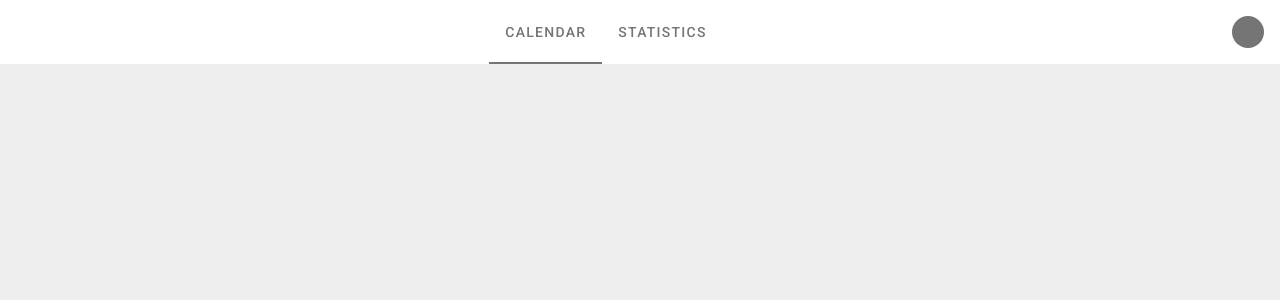
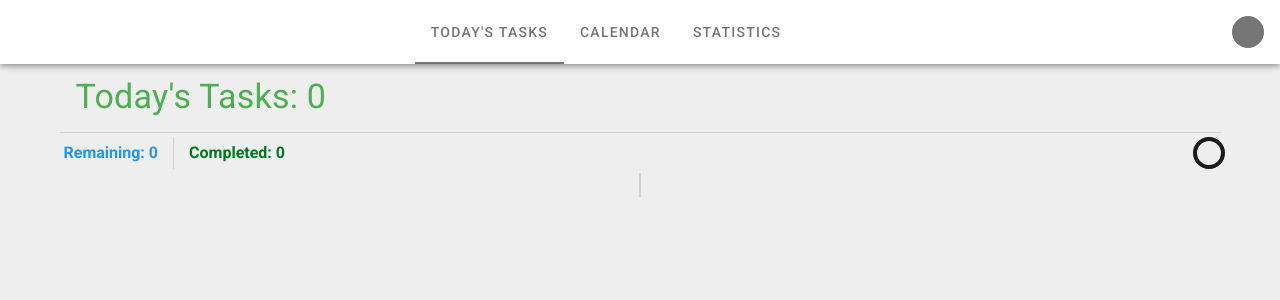
Before and after one commit to slkrx/calendar, a Vue app: page /todays-tasks in a window 1280 px wide. Shown: the top 300 px of the page. Built offline with nearby package versions, Linux system fonts and the light colour scheme.

Commit message:
add today's tasks page

```diff
--- a/src/components/AppBar.vue
+++ b/src/components/AppBar.vue
@@ -2,17 +2,19 @@
     <v-app-bar
       app
       color="white"
-      flat
     >
       <v-tabs
           centered
           class="ml-n9"
           color="grey darken-1"
       >
-        <v-tab @click="showCalendar">
+        <v-tab exact :to="{ name: 'TodaysTasks' }">
+          Today's Tasks
+        </v-tab>
+        <v-tab exact :to="{ name: 'Calendar' }">
           Calendar
         </v-tab>
-        <v-tab @click="showStatistics">
+        <v-tab exact :to="{ name: 'Statistics' }">
           Statistics
         </v-tab>
       </v-tabs>
@@ -23,20 +25,3 @@
       ></v-avatar>
     </v-app-bar>
 </template>
-
-<script>
-export default {
-  methods: {
-    showCalendar() {
-      if (this.$router.currentRoute.name != 'Calendar') {
-        this.$router.push({ name: 'Calendar' })
-      }
-    },
-    showStatistics() {
-      if (this.$router.currentRoute.name != 'Statistics') {
-        this.$router.push({ name: 'Statistics' })
-      }
-    }
-  }
-}
-</script>
--- a/src/components/CalendarEventShow.vue
+++ b/src/components/CalendarEventShow.vue
@@ -5,7 +5,11 @@
         flat
     >
         <v-toolbar :color="color" dark>
-            <v-toolbar-title v-html="name"></v-toolbar-title>
+            <v-text-field
+                v-model="nameNew"
+                full-width
+                hide-details
+            ></v-text-field>
         </v-toolbar>
         <v-card-text>
             <v-textarea v-model="descriptionNew"></v-textarea>
@@ -13,6 +17,38 @@
                 v-model="completedNew"
                 label="Completed"
             ></v-checkbox>
+            <v-menu
+                v-model="colorPickerOpen"
+                :close-on-content-click="false"
+                offset-x
+            >
+                <template v-slot:activator="{ on }">
+                    <v-chip
+                        v-on="on"
+                        :color="colorNew"
+                        dark
+                    >
+                        Color
+                    </v-chip>
+                </template>
+                <v-card>
+                    <v-card-text>
+                        <v-color-picker
+                            v-model="colorNew"
+                            :hide-inputs="true"
+                        ></v-color-picker>
+                    </v-card-text>
+                    <v-card-actions>
+                        <v-spacer></v-spacer>
+                        <v-btn
+                            @click="colorPickerOpen = false"
+                            icon
+                        >
+                            <v-icon>mdi-check</v-icon>
+                        </v-btn>
+                    </v-card-actions>
+                </v-card>
+            </v-menu>
         </v-card-text>
         <v-card-actions>
             <v-btn @click="save">
@@ -40,7 +76,10 @@ export default {
     data: function() {
         return {
             descriptionNew: this.description,
-            completedNew: this.completed
+            completedNew: this.completed,
+            colorNew: this.color,
+            colorPickerOpen: false,
+            nameNew: this.name
         }
     },
     methods: {
@@ -52,7 +91,9 @@ export default {
             this.updateEvent({
                 id: this.id,
                 description: this.descriptionNew,
-                completed: this.completedNew
+                completed: this.completedNew,
+                color: this.colorNew,
+                name: this.nameNew
             })
             this.close()
         }
@@ -61,6 +102,8 @@ export default {
         id: function () {
             this.descriptionNew = this.description
             this.completedNew = this.completed
+            this.colorNew = this.color
+            this.nameNew = this.name
         }
     }
 }
--- /dev/null
+++ b/src/components/Task.vue
@@ -0,0 +1,37 @@
+<template>
+    <v-card>
+        <v-card-title v-html="task.name"></v-card-title>
+        <v-card-text v-html="task.description"></v-card-text>
+        <v-checkbox v-model="completed"></v-checkbox>
+    </v-card>
+</template>
+
+<script>
+import { mapGetters, mapMutations } from 'vuex'
+
+export default {
+    props: [
+        'taskId'
+    ],
+    methods: {
+        ...mapMutations([ 'updateEvent' ])
+    },
+    computed: {
+        ...mapGetters([ 'getEvent' ]),
+        task() {
+            return this.getEvent(this.taskId)
+        },
+        completed: {
+            get() {
+                return this.task.completed
+            },
+            set(value) {
+                this.updateEvent({
+                    id: this.taskId,
+                    completed: value
+                })
+            }
+        }
+    }
+}
+</script>
--- a/src/router/index.js
+++ b/src/router/index.js
@@ -2,6 +2,7 @@ import Vue from 'vue'
 import VueRouter from 'vue-router'
 import Calendar from '../views/Calendar.vue'
 import Statistics from '../views/Statistics.vue'
+import TodaysTasks from '../views/TodaysTasks.vue'
 
 Vue.use(VueRouter)
 
@@ -15,6 +16,11 @@ const routes = [
     path: '/statistics',
     name: 'Statistics',
     component: Statistics
+  },
+  {
+    path: '/todays-tasks',
+    name: 'TodaysTasks',
+    component: TodaysTasks
   }
 ]
 
--- a/src/store/index.js
+++ b/src/store/index.js
@@ -2,6 +2,8 @@ import Vue from 'vue'
 import Vuex from 'vuex'
 
 Vue.use(Vuex)
+
+import moment from 'moment'
 
 export default new Vuex.Store({
   state: {
@@ -49,5 +51,15 @@ export default new Vuex.Store({
         }
       }
     }
+  },
+  getters: {
+    todaysTasks(state) {
+      return state.events.filter(event => {
+        return moment(event.start).isSame(moment(), 'day')
+      }).sort((a, b) => a.start - b.start)
+    },
+    getEvent: (state) => (id) => {
+      return state.events[id]
+    }
   }
 })
--- /dev/null
+++ b/src/views/TodaysTasks.vue
@@ -0,0 +1,70 @@
+<template>
+    <v-container>
+        <h2 class="display-1 success--text pl-4">
+            Today's Tasks: {{ todaysTasks.length }}
+        </h2>
+        <v-divider class="mt-4"></v-divider>
+        <v-row
+            class="my-1"
+            align="center"
+        >
+            <strong class="mx-4 info--text text-darken-2">
+                Remaining: {{ remainingTasks.length }}
+            </strong>
+
+            <v-divider vertical></v-divider>
+
+            <strong class="mx-4 success--text text--darken-2">
+                Completed: {{ completedTasks.length }}
+            </strong>
+
+            <v-spacer></v-spacer>
+
+            <v-progress-circular
+                :value="progress"
+                class="mr-2"
+            ></v-progress-circular>
+        </v-row>
+        <v-timeline>
+            <v-timeline-item
+                v-for="task in todaysTasks"
+                :key="task.id"
+                :color="task.color"
+                fill-dot
+            >
+                <template v-slot:opposite>
+                    <span
+                        class="headline font-weight-bold"
+                        :style="{ color: task.color }"
+                    >
+                        {{ task.start | moment("h:mm a") }}
+                    </span>
+                </template>
+                <Task :taskId="task.id"/>
+            </v-timeline-item>
+        </v-timeline>
+    </v-container>
+</template>
+
+<script>
+import { mapGetters } from 'vuex'
+import Task from '@/components/Task'
+
+export default {
+    components: {
+        Task
+    },
+    computed: {
+        ...mapGetters([ 'todaysTasks' ]),
+        remainingTasks() {
+            return this.todaysTasks.filter((task) => !task.completed)
+        },
+        completedTasks() {
+            return this.todaysTasks.filter((task) => task.completed)
+        },
+        progress() {
+            return this.completedTasks.length / this.todaysTasks.length * 100
+        }
+    }
+}
+</script>
```
